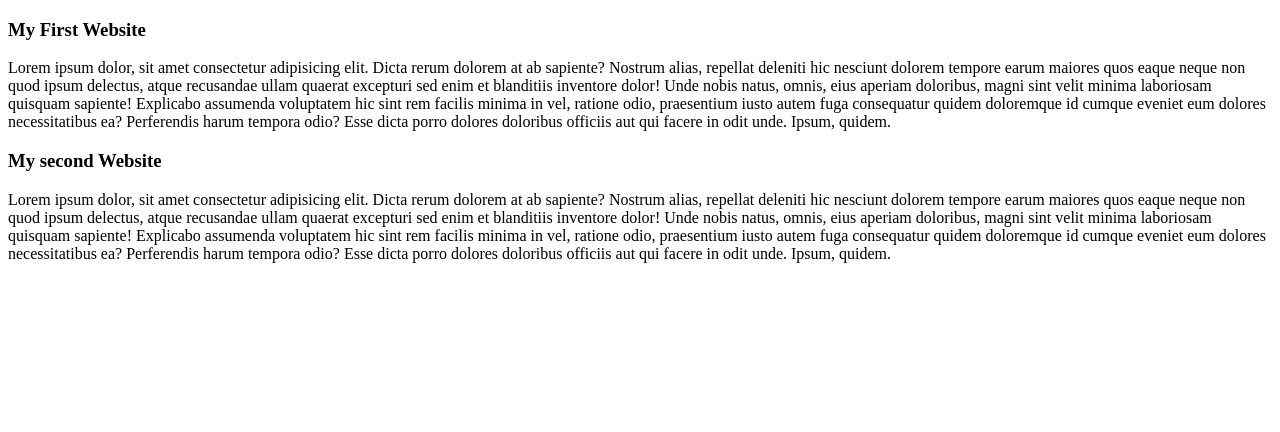
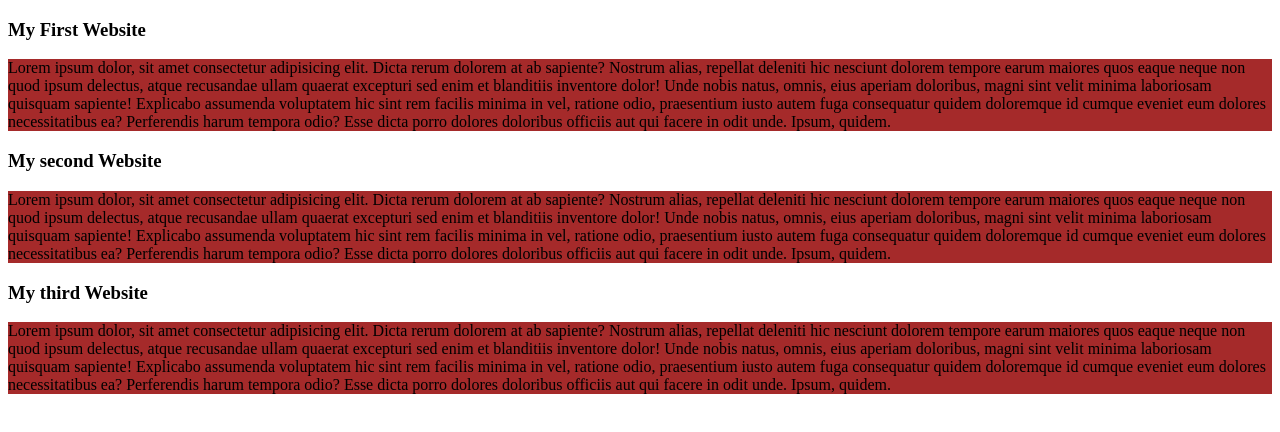
Before and after one commit to sharmin231/my-simple-website, a plain HTML site: page index.html in a window 1280 px wide. Drawn offline with Linux system fonts and the light colour scheme.

Commit message:
added the third blog

```diff
--- a/index.html
+++ b/index.html
@@ -4,6 +4,7 @@
     <meta charset="UTF-8">
     <meta name="viewport" content="width=device-width, initial-scale=1.0">
     <title>My simple website</title>
+    <link rel="stylesheet" href="style.css">
 </head>
 <body>
     <div>
@@ -16,6 +17,11 @@
         My second Website
     </h3>
     <p>Lorem ipsum dolor, sit amet consectetur adipisicing elit. Dicta rerum dolorem at ab sapiente? Nostrum alias, repellat deleniti hic nesciunt dolorem tempore earum maiores quos eaque neque non quod ipsum delectus, atque recusandae ullam quaerat excepturi sed enim et blanditiis inventore dolor! Unde nobis natus, omnis, eius aperiam doloribus, magni sint velit minima laboriosam quisquam sapiente! Explicabo assumenda voluptatem hic sint rem facilis minima in vel, ratione odio, praesentium iusto autem fuga consequatur quidem doloremque id cumque eveniet eum dolores necessitatibus ea? Perferendis harum tempora odio? Esse dicta porro dolores doloribus officiis aut qui facere in odit unde. Ipsum, quidem.</p></div>
+    <div><h3>
+        My third Website
+    </h3>
+    <p>Lorem ipsum dolor, sit amet consectetur adipisicing elit. Dicta rerum dolorem at ab sapiente? Nostrum alias, repellat deleniti hic nesciunt dolorem tempore earum maiores quos eaque neque non quod ipsum delectus, atque recusandae ullam quaerat excepturi sed enim et blanditiis inventore dolor! Unde nobis natus, omnis, eius aperiam doloribus, magni sint velit minima laboriosam quisquam sapiente! Explicabo assumenda voluptatem hic sint rem facilis minima in vel, ratione odio, praesentium iusto autem fuga consequatur quidem doloremque id cumque eveniet eum dolores necessitatibus ea? Perferendis harum tempora odio? Esse dicta porro dolores doloribus officiis aut qui facere in odit unde. Ipsum, quidem.</p></div>
+
 
 </body>
 </html>
--- /dev/null
+++ b/style.css
@@ -0,0 +1 @@
+p{background-color: brown;}
```
